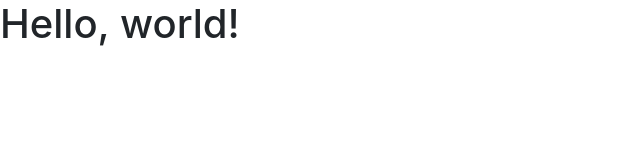
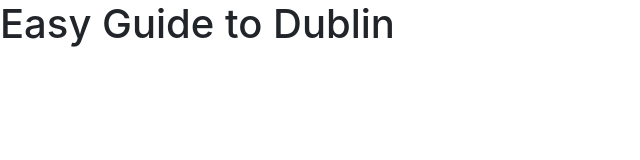
Before and after one commit to Babu-Patel-Portfolio/MS1-Easy-Guide-to-Dublin, a plain HTML site: page index.html in a window 1280 px wide. Shown: the whole page, without its empty margins (0-640 px from the left). Drawn offline with nearby package versions, Linux system fonts and the light colour scheme.

```diff
--- a/index.html
+++ b/index.html
@@ -11,7 +11,7 @@
     <title>Easy Guide to Dublin</title>
   </head>
   <body>
-    <h1>Hello, world!</h1>
+    <h1>Easy Guide to Dublin</h1>
 
 
 
```
